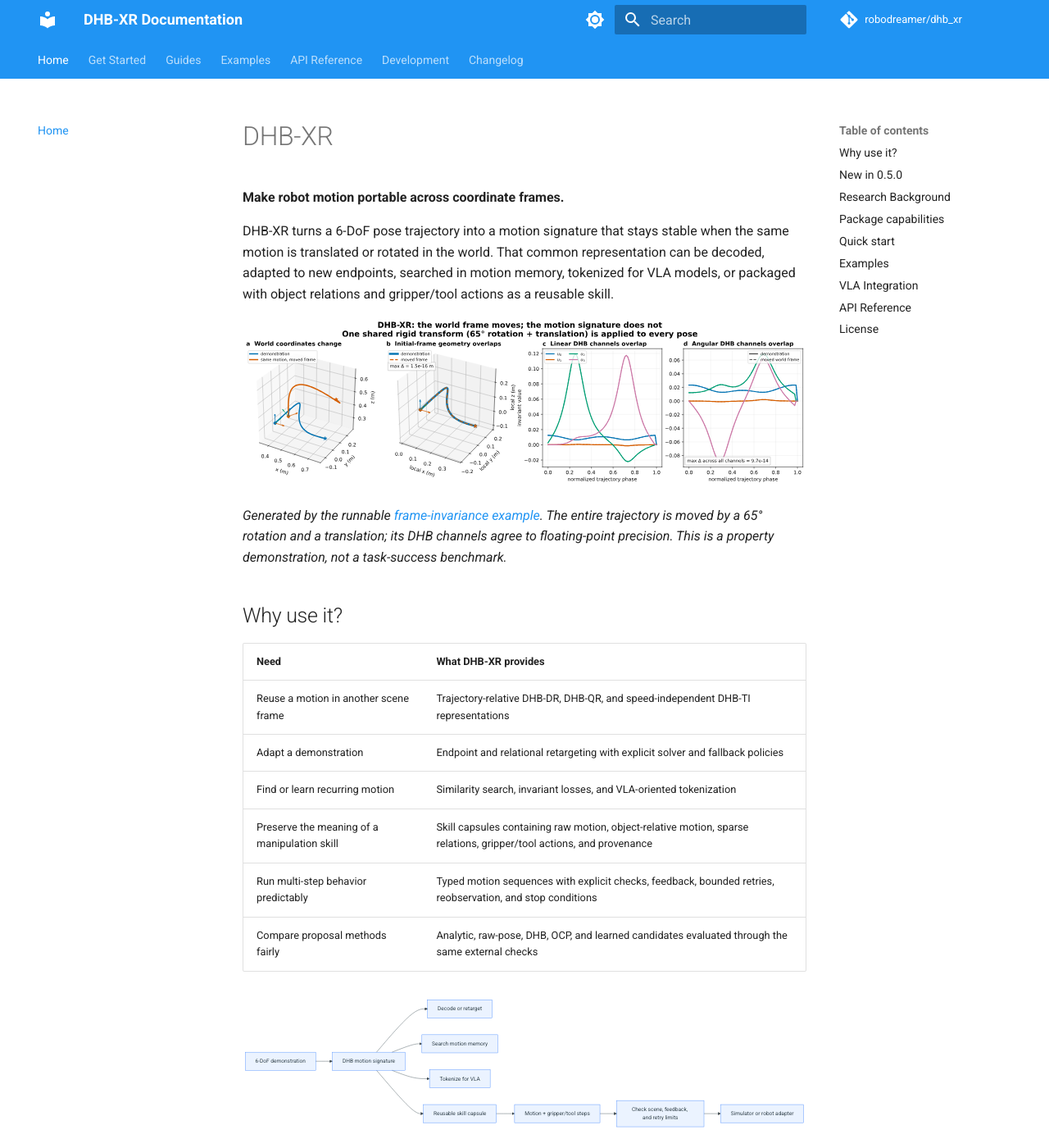
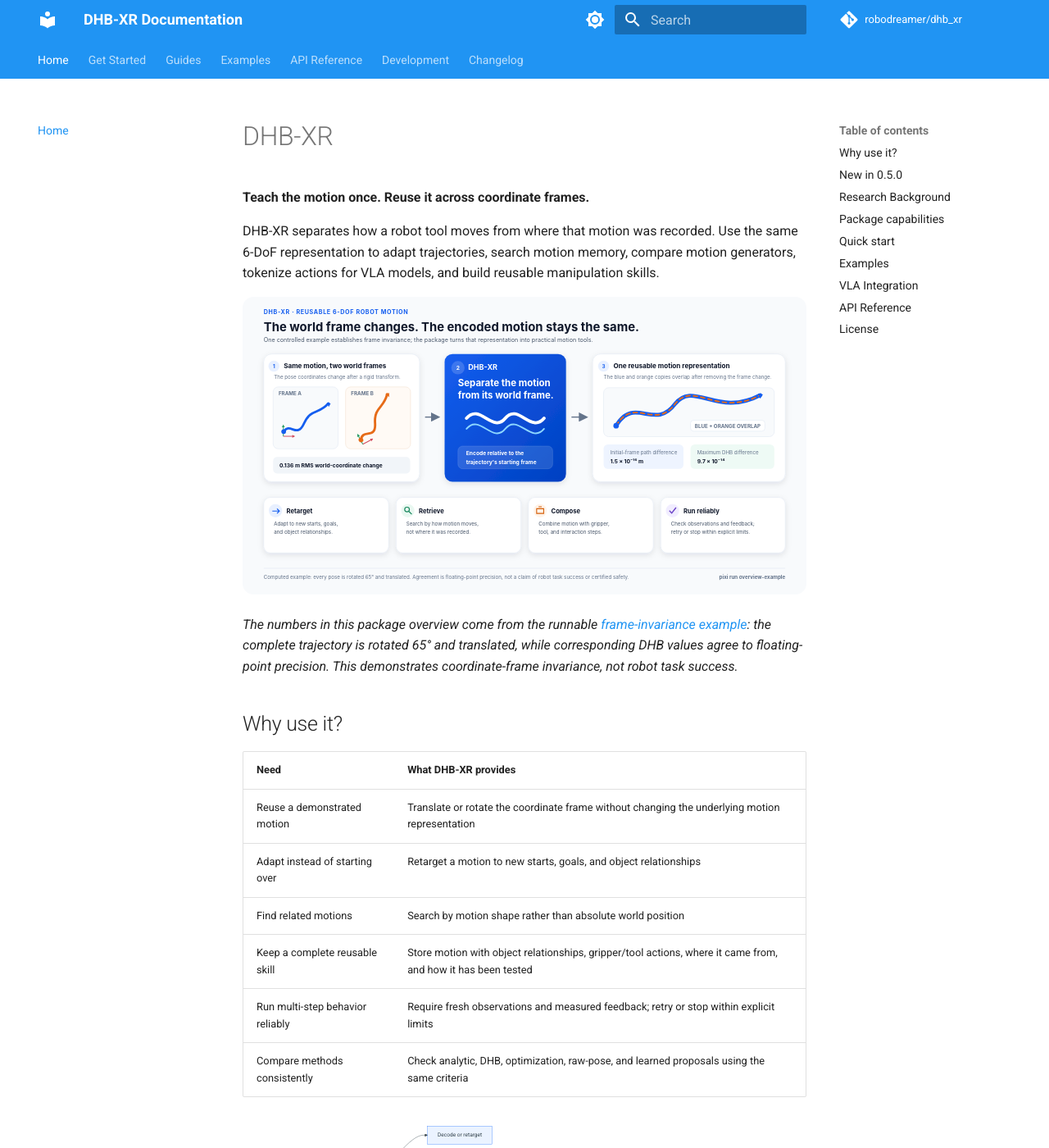
Before and after one commit to robodreamer/dhb-xr, an MkDocs documentation site: the page built from docs/index.md, in a window 1280 px wide and 1400 px high. Shown: the whole window at 82% size. Built offline with MkDocs 1.6.1 and Material for MkDocs 9.7.7, drawn with Linux system fonts in a browser that asks for light colours; comment, search, counter and statistics services are not loaded; some of the changed text lies outside the part shown.

Commit message:
Clarify DHB-XR value with UX-reviewed hero

````diff
--- a/docs/index.md
+++ b/docs/index.md
@@ -1,32 +1,33 @@
 # DHB-XR
 
-**Make robot motion portable across coordinate frames.**
+**Teach the motion once. Reuse it across coordinate frames.**
 
-DHB-XR turns a 6-DoF pose trajectory into a motion signature that stays stable
-when the same motion is translated or rotated in the world. That common
-representation can be decoded, adapted to new endpoints, searched in motion
-memory, tokenized for VLA models, or packaged with object relations and
-gripper/tool actions as a reusable skill.
+DHB-XR separates how a robot tool moves from where that motion was recorded.
+Use the same 6-DoF representation to adapt trajectories, search motion memory,
+compare motion generators, tokenize actions for VLA models, and build reusable
+manipulation skills.
 
-![Scientific frame-invariance overview: a trajectory in two world frames,
-overlapping initial-frame geometry, and overlapping linear and angular DHB
-channels.](assets/dhb-xr-overview.svg)
+<picture>
+  <source media="(max-width: 700px)" srcset="assets/dhb-xr-hero-mobile.svg">
+  <img src="assets/dhb-xr-hero.svg" alt="DHB-XR package overview: the same motion in two world frames becomes one reusable representation for retargeting, retrieval, composition, and reliable multi-step behavior.">
+</picture>
 
-*Generated by the runnable [frame-invariance example](examples_walkthrough.md).
-The entire trajectory is moved by a 65° rotation and a translation; its DHB
-channels agree to floating-point precision. This is a property demonstration,
-not a task-success benchmark.*
+*The numbers in this package overview come from the runnable
+[frame-invariance example](examples_walkthrough.md): the complete trajectory is
+rotated 65° and translated, while corresponding DHB values agree to
+floating-point precision. This demonstrates coordinate-frame invariance, not
+robot task success.*
 
 ## Why use it?
 
 | Need | What DHB-XR provides |
 | --- | --- |
-| Reuse a motion in another scene frame | Trajectory-relative DHB-DR, DHB-QR, and speed-independent DHB-TI representations |
-| Adapt a demonstration | Endpoint and relational retargeting with explicit solver and fallback policies |
-| Find or learn recurring motion | Similarity search, invariant losses, and VLA-oriented tokenization |
-| Preserve the meaning of a manipulation skill | Skill capsules containing raw motion, object-relative motion, sparse relations, gripper/tool actions, and provenance |
-| Run multi-step behavior predictably | Typed motion sequences with explicit checks, feedback, bounded retries, reobservation, and stop conditions |
-| Compare proposal methods fairly | Analytic, raw-pose, DHB, OCP, and learned candidates evaluated through the same external checks |
+| Reuse a demonstrated motion | Translate or rotate the coordinate frame without changing the underlying motion representation |
+| Adapt instead of starting over | Retarget a motion to new starts, goals, and object relationships |
+| Find related motions | Search by motion shape rather than absolute world position |
+| Keep a complete reusable skill | Store motion with object relationships, gripper/tool actions, where it came from, and how it has been tested |
+| Run multi-step behavior reliably | Require fresh observations and measured feedback; retry or stop within explicit limits |
+| Compare methods consistently | Check analytic, DHB, optimization, raw-pose, and learned proposals using the same criteria |
 
 ```mermaid
 flowchart LR
@@ -92,7 +93,8 @@ pip install dhb_xr
 # or with extras: pip install "dhb_xr[fatrop,cusadi,tokenization,database]"
 ```
 
-From a source checkout, generate the overview above with one command:
+Reproduce the measurements and generate the technical validation figure with
+one command:
 
 ```bash
 pixi run overview-example
````
Also changed, not shown: other parts of docs/index.md (+3 -3 lines), CHANGELOG.md (+7 -7 lines), docs/api/primitives.md (+9 -3 lines), docs/changelog.md (+7 -7 lines), docs/examples_walkthrough.md (+13 -4 lines), docs/primitive_programs.md (+8 -3 lines), docs/release_validation.md (+1 -1 lines), docs/assets/dhb-xr-hero-mobile.svg (added), docs/assets/dhb-xr-hero.svg (added), docs/assets/dhb-xr-overview.svg, 1 other file.
